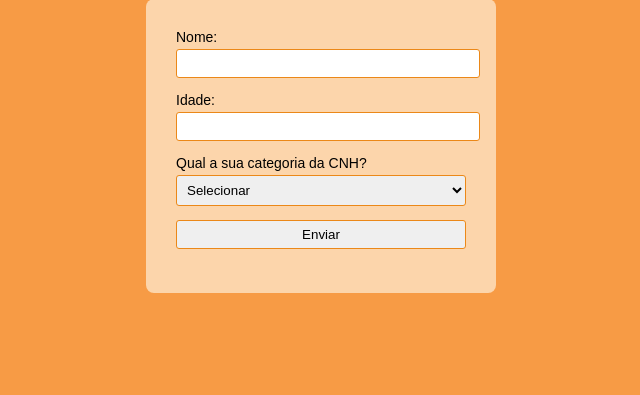
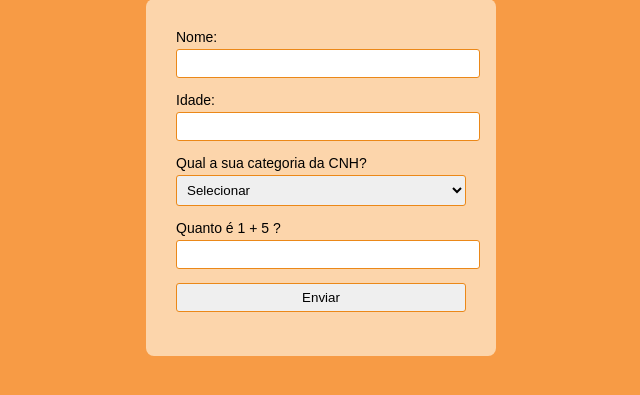
Before and after one commit to Leheab/exercicio-php-logica, a PHP site: page /exercicio3/index.php in a window 1280 px wide. Shown: the part 155-550 px from the top of the page, without its empty margins (319-959 px from the left). Run offline with PHP 8.4, Linux system fonts and the light colour scheme.

Commit message:
Enviando exercicio 3, ajustando segurança do formulário (CSRF, captcha e validações): - Adicionei um token CSRF para evitar que alguém envie o formulário de fora   do site. O token é criado na sessão e conferido antes de processar o POST. - Coloquei um captcha simples (soma de dois números) para impedir envios   automáticos. - Melhorei as verificações do formulário:   * htmlspecialchars() na saída   * required nos campos para evitar envio vazio.

```diff
--- a/exercicio3/index.php
+++ b/exercicio3/index.php
@@ -1,3 +1,15 @@
+<?php
+session_start();
+
+if (!isset($_SESSION['csrf_token'])) {
+    $_SESSION['csrf_token'] = bin2hex(random_bytes(16));
+}
+
+$numero1 = rand(1, 9);
+$numero2 = rand(1, 9);
+$_SESSION['captcha_resultado'] = $numero1 + $numero2;
+?>
+
 <!DOCTYPE html>
 <html lang="pt-br">
 <head>
@@ -9,13 +21,16 @@
 <body>
     <h1>Consultar online dados de sua habilitação de trânsito:</h1>
     <form action="" method="post">
+
+        <input type="hidden" name="csrf_token" value="<?php echo $_SESSION['csrf_token']; ?>">
+
         <div>
             <label for="nome">Nome:</label>
-            <input type="text" name="nome">
+            <input type="text" name="nome" required>
         </div>
         <div>
             <label for="idade">Idade:</label>
-            <input type="number" name="idade">
+            <input type="number" name="idade" required>
         </div>
         <div>
             <label for="categoria">Qual a sua categoria da CNH?</label>
@@ -26,11 +41,25 @@
             </select>
         </div>
 
+        <div>
+            <label>Quanto é <?php echo $numero1 . " + " . $numero2; ?> ?</label>
+            <input type="number" name="captcha" required>
+        </div>
+
         <input type="submit" value="Enviar">
     </form>
 
     <?php
     if ($_SERVER['REQUEST_METHOD'] == 'POST') {
+
+        if (!isset($_POST['csrf_token']) || $_POST['csrf_token'] !== $_SESSION['csrf_token']) {
+        die("<p style='color:red;'>Erro: CSRF token inválido.</p>");
+    }
+
+        if ($_POST['captcha'] != $_SESSION['captcha_resultado']) {
+        die("<p style='color:red;'>Captcha incorreto! Tente novamente.</p>");
+    }
+
         $nome = $_POST['nome'];
         $idade = $_POST['idade'];
         $categoria = $_POST['categoria'];
```
